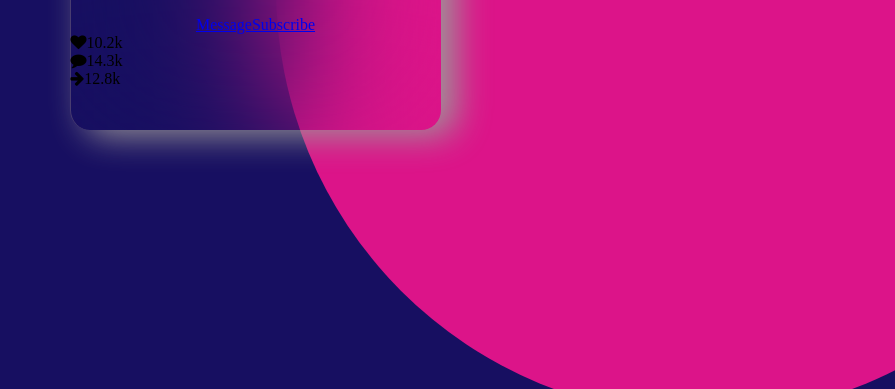
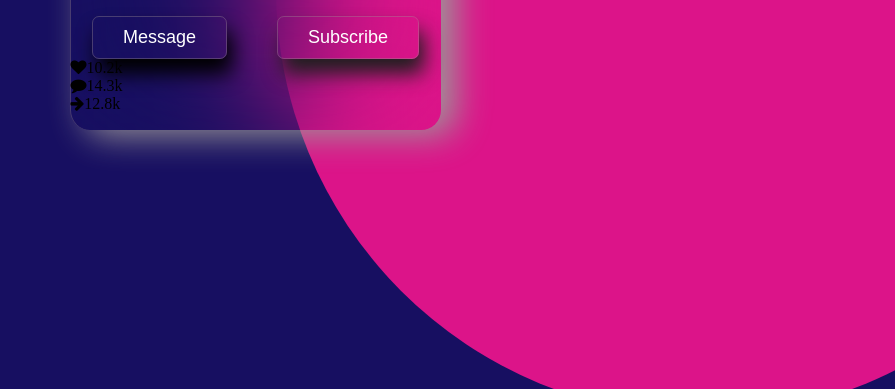
Before and after one commit to alimozafari-3/-Profile-Card, a plain HTML site: page index.html in a window 1280 px wide. Shown: the part 411-800 px from the top of the page, without its empty margins (385-1280 px from the left). Drawn offline with Linux system fonts and the light colour scheme.

Commit message:
Add style button

```diff
--- a/styel.css
+++ b/styel.css
@@ -127,3 +127,29 @@ body::before {
     justify-content: center;
     margin-top: 20px;
 }
+
+.button1 {
+    color: white;
+    margin-right: 50px;
+    padding: 10px 30px 10px 30px;
+    backdrop-filter: blur(2px);
+    border: 1px solid rgba(158, 147, 147, 0.363);
+    box-shadow: 5px 15px 20px rgb(0, 0, 0);
+    border-radius: 7px;
+    font-size: 18px;
+    font-family: sans-serif;
+}
+
+.button2 {
+    color: white;
+    padding: 10px 30px 10px 30px;
+    backdrop-filter: blur(10px);
+    border: 1px solid rgba(158, 147, 147, 0.363);
+    box-shadow: 5px 15px 20px rgb(32, 31, 31);
+    border-radius: 7px;
+    font-size: 18px;
+    font-family: sans-serif;
+}
+.box-button a {
+    text-decoration: none;
+}
```
